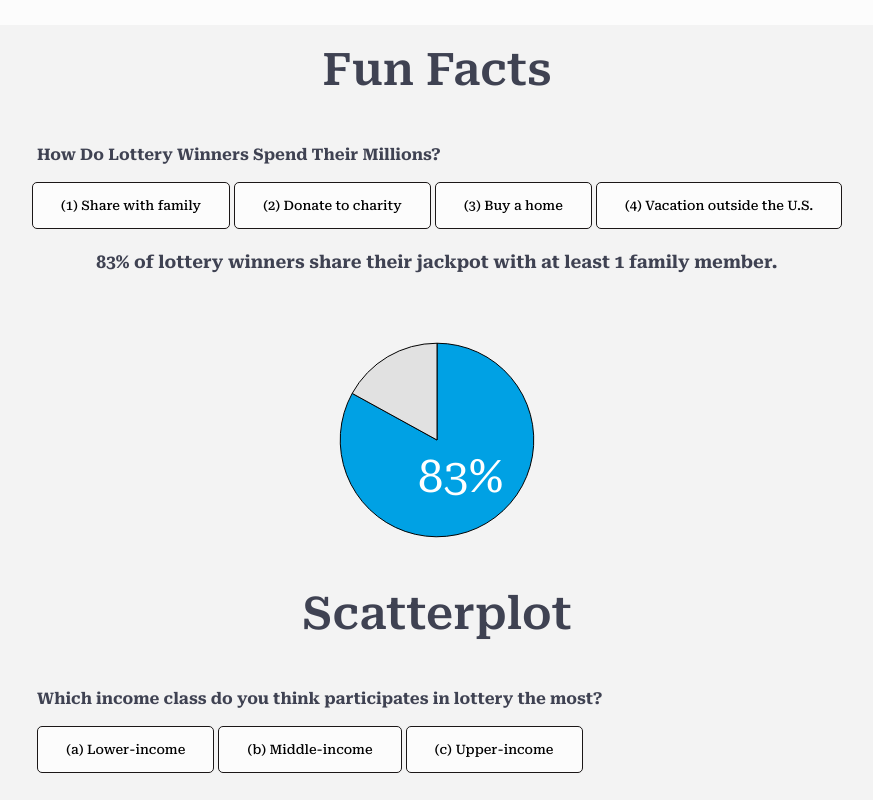
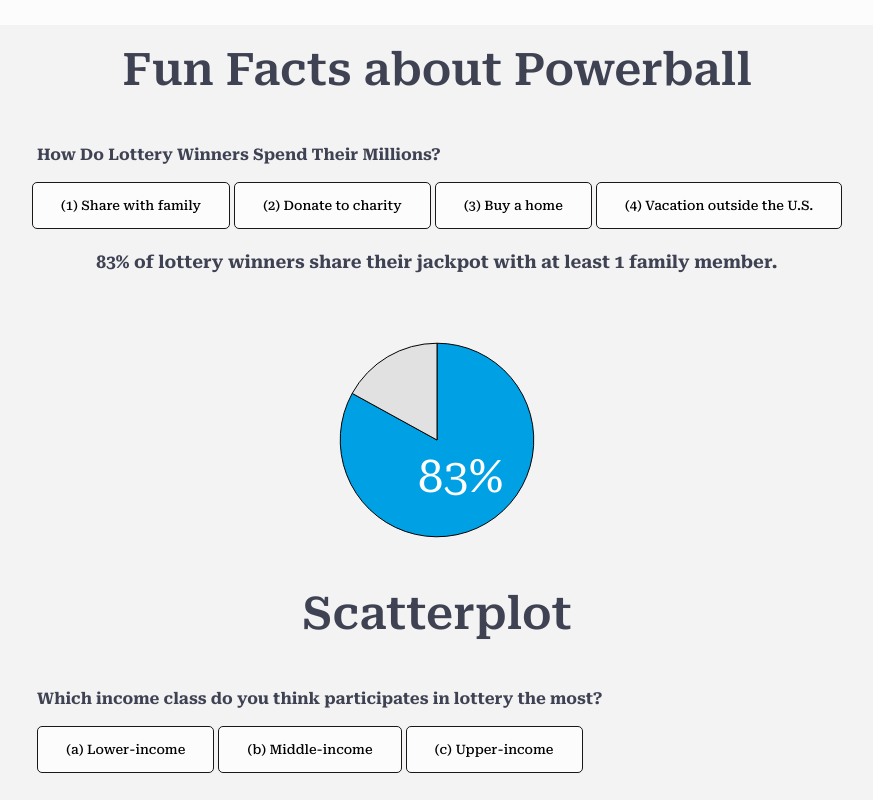
Before and after one commit to kanggunh/United-States-of-Lottery-Luckiest-States-, a SvelteKit app: page / in a window 1280 px wide. Shown: the top 800 px of the page, without its empty margins (203-1076 px from the left). Built offline with nearby package versions, Linux system fonts and the light colour scheme; a web font is replaced by a local one.

Commit message:
Update App.svelte

```diff
--- a/src/components/App.svelte
+++ b/src/components/App.svelte
@@ -41,7 +41,7 @@
 
 
 <main>
-    <h1>Fun Facts</h1>
+    <h1>Fun Facts about Powerball</h1>
     <h2>How Do Lottery Winners Spend Their Millions?</h2>
     <div class="facts">
         <button on:click={() => response(0)}> (1) Share with family </button>
```
